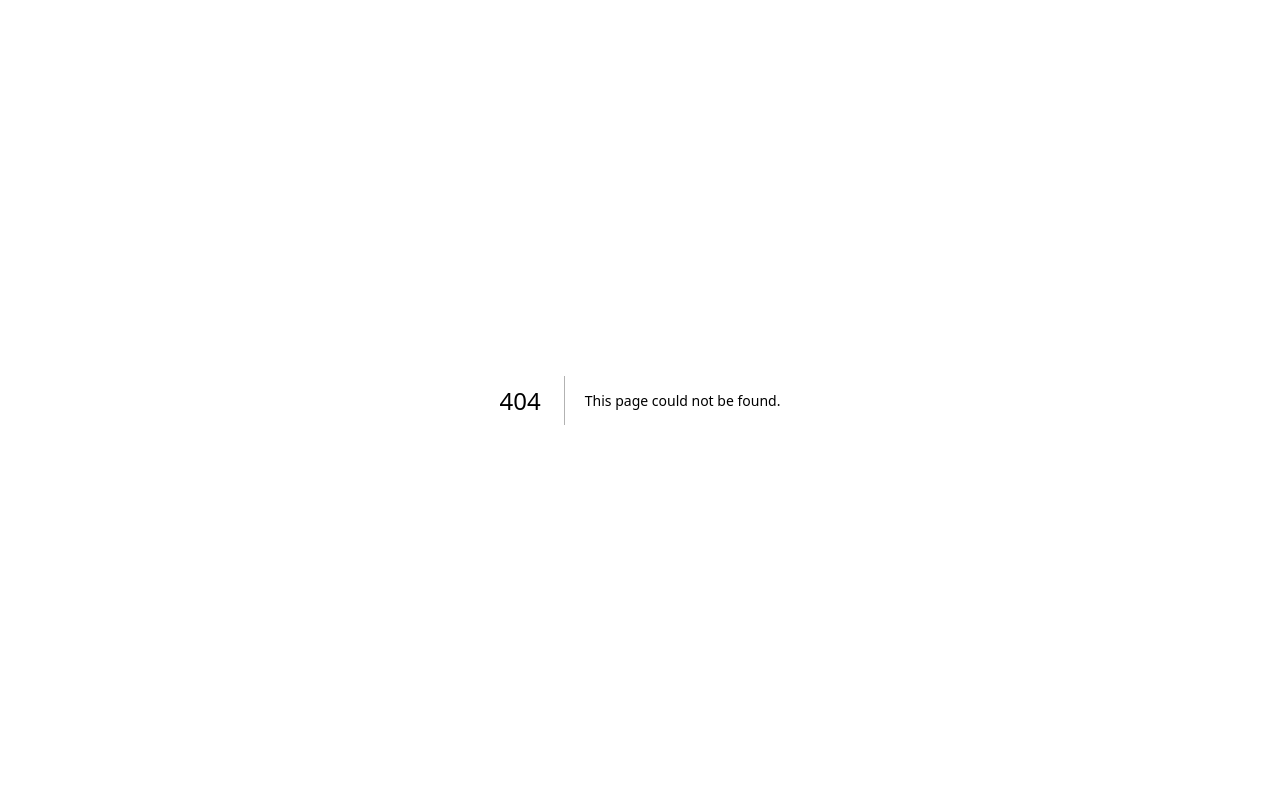
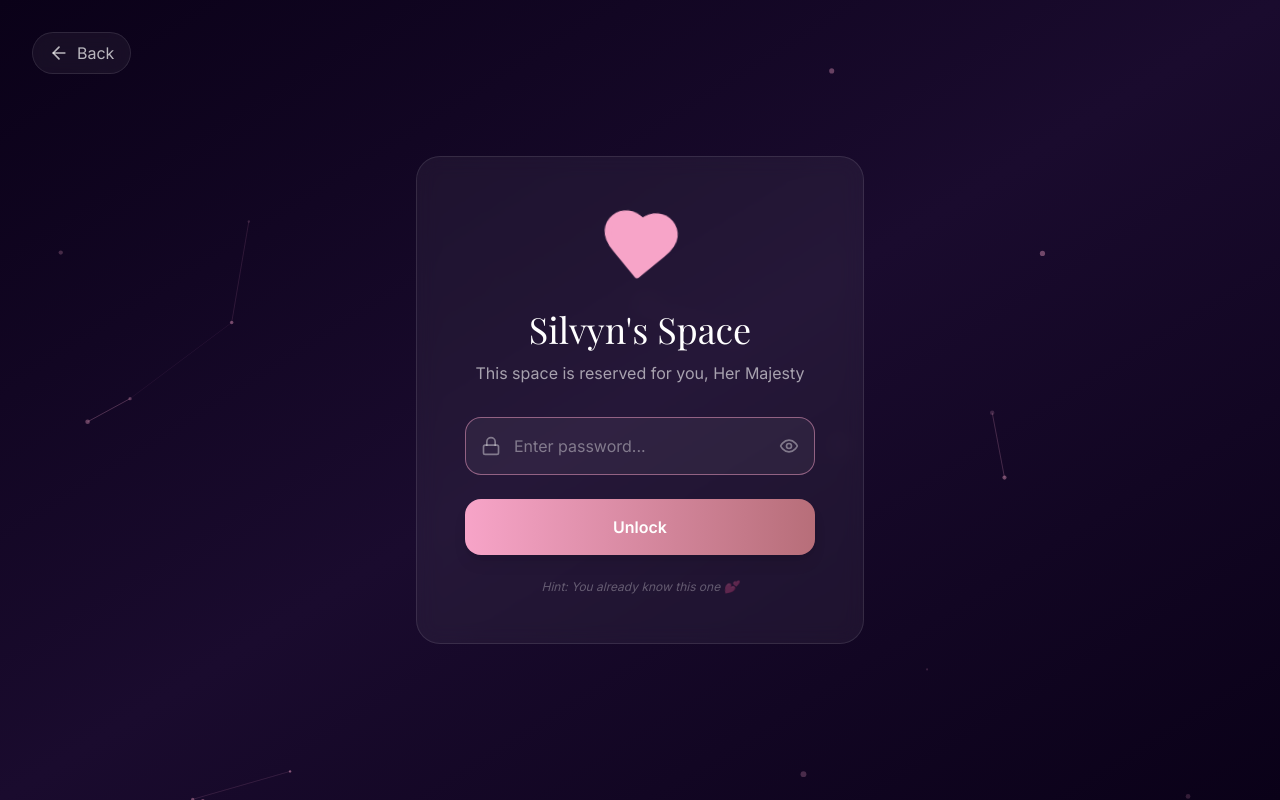
Before and after one commit to LowkeyIsHim/Her-majesty, a Next.js app: page /landing in a window 1280 px wide. Before the commit this address had no page. Built offline with nearby package versions, Linux system fonts and the light colour scheme.

Commit message:
Create page.tsx

```diff
--- /dev/null
+++ b/app/landing/page.tsx
@@ -0,0 +1,30 @@
+'use client';
+
+import { useState, useEffect } from 'react';
+import { useRouter } from 'next/navigation';
+import PasswordGate from '@/components/PasswordGate';
+import Landing from '@/components/Landing';
+
+export default function LandingPage() {
+  const [isAuthenticated, setIsAuthenticated] = useState(false);
+  const [isChecking, setIsChecking] = useState(true);
+  const router = useRouter();
+
+  useEffect(() => {
+    const auth = localStorage.getItem('silvyn_authenticated');
+    if (auth === 'true') {
+      setIsAuthenticated(true);
+    }
+    setIsChecking(false);
+  }, []);
+
+  const handleSuccess = () => {
+    setIsAuthenticated(true);
+  };
+
+  if (isChecking) {
+    return null; // Or a loading spinner
+  }
+
+  return isAuthenticated ? <Landing /> : <PasswordGate onSuccess={handleSuccess} />;
+}
```
